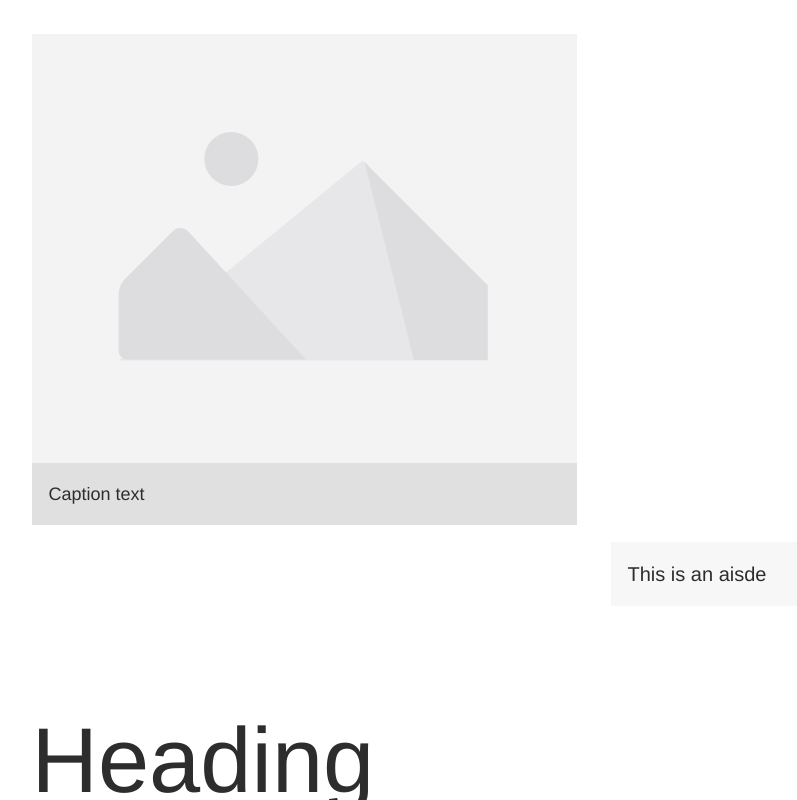
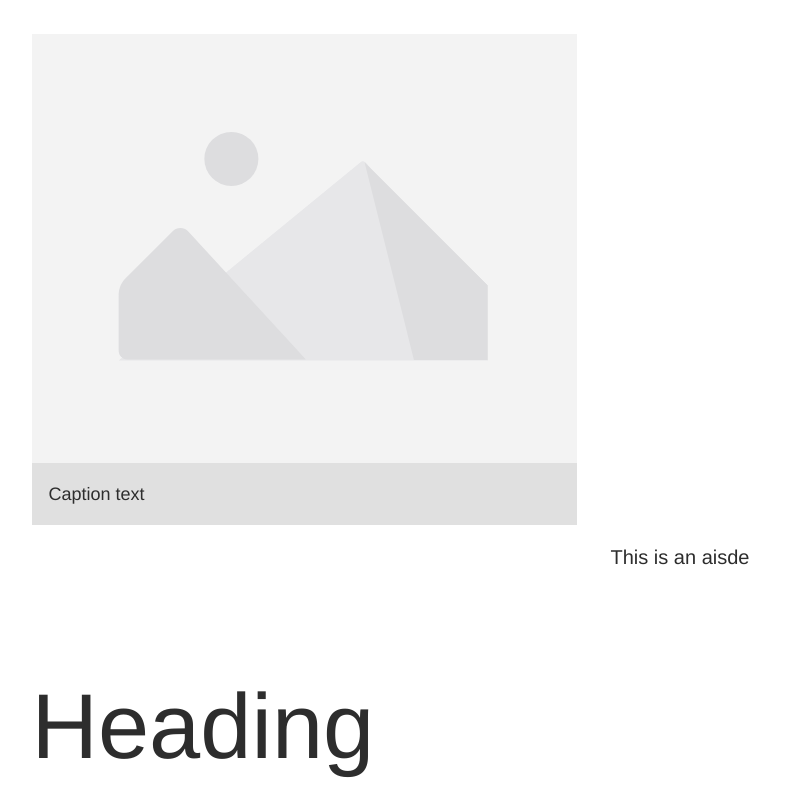
Before and after one commit to michaeladamek-hmh/pattern-library, a React (Create React App) app: page / in a window 1280 px wide. Shown: the top 800 px of the page, without its empty margins (143-940 px from the left). Built offline with nearby package versions, Linux system fonts and the light colour scheme.

Commit message:
Added USH blockquote varient.

```diff
--- a/src/assets/css/custom.css
+++ b/src/assets/css/custom.css
@@ -1,8 +1,8 @@
-#root {
+/* #root {
     display: grid;
     width: 100%;
     grid-template-columns: repeat(12, 1fr);
     grid-template-rows: max-content;
     grid-row-gap: 0;
     align-content: start;
-}
+} */
--- a/src/assets/css/source.css
+++ b/src/assets/css/source.css
@@ -163,23 +163,37 @@ table {
 
 :root {
   --base-lheight: 1.875rem;
+  --half-lheight: 0.9375rem;
+  --quart-lheight: 0.5rem;
   --base-fontsize: 1.25rem;
   --col-width: calc((100vw - 2rem) / 12);
+  --gutter-width: 1rem;
 }
 
 @media (min-width: 40.625rem) {
   :root {
     --base-lheight: 2rem;
+    --half-lheight: 1rem;
+    --quart-lheight: 0.5rem;
     --base-fontsize: 1.3125rem;
     --col-width: calc((100vw - (9.75rem - var(--base-lheight))) / 12);
+    --gutter-width: Max(calc(4.875rem - var(--half-lheight)), calc((100vw - 80rem) / 2));
   }
 }
 
 @media (min-width: 80rem) {
   :root {
     --base-lheight: 2.125rem;
+    --half-lheight: 1.0625rem;
+    --quart-lheight: 0.5625rem;
     --base-fontsize: 1.375rem;
     --col-width: calc((100vw - (9.75rem - var(--base-lheight))) / 12);
+  }
+}
+
+@media (min-width: 91.875rem) {
+  :root {
+    --col-width: calc(80rem / 12);
   }
 }
 
--- a/src/components/Blockquote.js
+++ b/src/components/Blockquote.js
@@ -1,16 +1,31 @@
 import '../assets/css/source.css';
+import '../assets/css/custom-ush.css';
 import img from  '../assets/img/source-img.svg';
 import PropTypes from 'prop-types';
 
-function Blockquote({ quote, source, image, grade }) {
+function Blockquote({ quote, source, image, varient, grade }) {
     return (
+        <>
+        {varient !== 'Source' ?
+        <aside className={varient !== 'Source' ? 'ss22_ush__blockquote' : ''}>
+            <figure className="breakout-quote">
+                {image
+                    ? <img src={ img } alt="placeholder" />
+                    : <blockquote>{ quote }</blockquote>
+                }
+                <figcaption>{ source }</figcaption>
+            </figure>
+        </aside>
+        :
         <figure className="breakout-quote">
             {image
-                ? <img src={ img } alt="placeholder image" />
+                ? <img src={ img } alt="placeholder" />
                 : <blockquote>{ quote }</blockquote>
             }
             <figcaption>{ source }</figcaption>
         </figure>
+            }
+        </>
     );
 }
 
@@ -18,6 +33,7 @@ Blockquote.propTypes = {
     quote: PropTypes.string,
     source: PropTypes.string,
     image: PropTypes.bool,
+    varient: PropTypes.oneOf(['Source', 'SS-USH']),
     grade: PropTypes.oneOf(['gradek', 'grade1', 'grade23', 'grade45', 'grade68', 'grade912']),
   };
 
@@ -25,6 +41,7 @@ Blockquote.propTypes = {
     quote: 'This is a blockquote',
     source: 'This is the source of the quote',
     image: false,
+    varient: 'Source',
     grade: 'grade68',
   };
 
```
Also changed, not shown: 1 other file (tests, documents, lock files or other folders).
